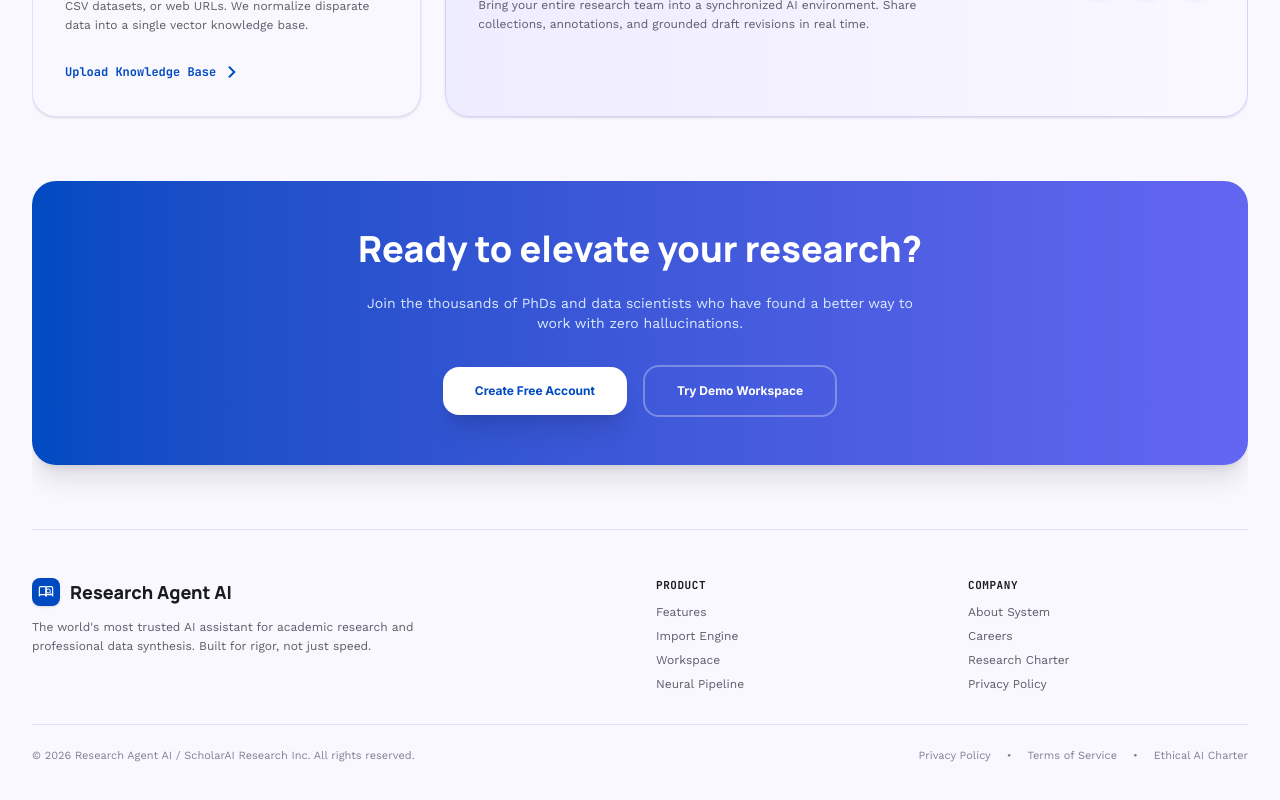
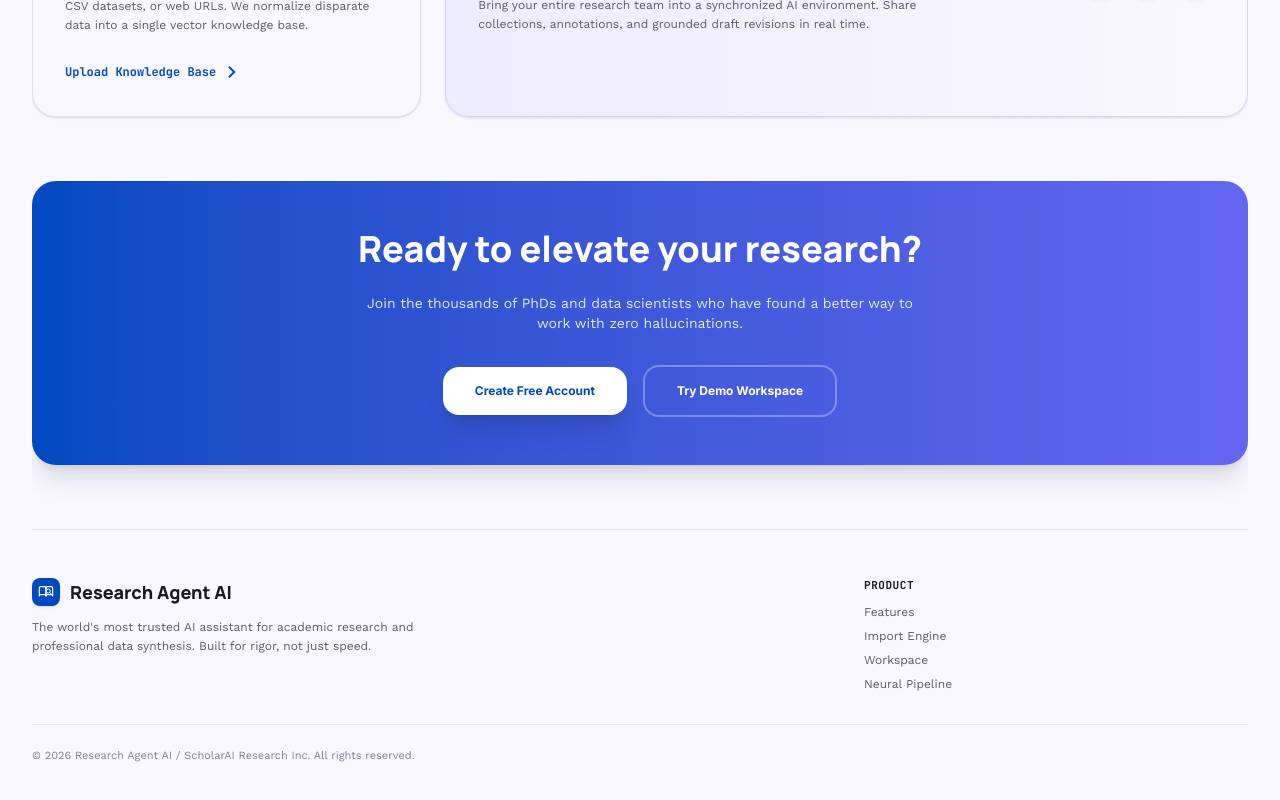
Before and after one commit to bikram73/Research_Agent_AI, a React (Vite) app: page / in a window 1280 px wide. Shown: the part 1885-2685 px from the top of the page. Built offline with nearby package versions, Linux system fonts and the light colour scheme.

Commit message:
first commit

```diff
--- a/src/components/HomeView.tsx
+++ b/src/components/HomeView.tsx
@@ -346,7 +346,7 @@
       <footer className="pt-12 border-t border-[#E0E0FF] text-xs text-[#5C5D69] space-y-8 font-['Work_Sans']">
         <div className="grid grid-cols-1 md:grid-cols-12 gap-8">
 
-          <div className="md:col-span-6 space-y-3">
+          <div className="md:col-span-8 space-y-3">
             <div className="flex items-center gap-2.5">
               <div className="w-7 h-7 rounded-lg bg-[#004AC1] text-white flex items-center justify-center p-1 shadow-sm">
                 <svg className="w-4 h-4 text-white" viewBox="0 0 24 24" fill="none" xmlns="http://www.w3.org/2000/svg">
@@ -363,7 +363,7 @@
             </p>
           </div>
 
-          <div className="md:col-span-3 space-y-3">
+          <div className="md:col-span-4 space-y-3">
             <p className="font-bold text-[#191B23] uppercase tracking-wider font-['JetBrains_Mono'] text-[11px]">
               Product
             </p>
@@ -375,29 +375,10 @@
             </ul>
           </div>
 
-          <div className="md:col-span-3 space-y-3">
-            <p className="font-bold text-[#191B23] uppercase tracking-wider font-['JetBrains_Mono'] text-[11px]">
-              Company
-            </p>
-            <ul className="space-y-2">
-              <li><button onClick={() => onNavigate('about')} className="hover:text-[#004AC1]">About System</button></li>
-              <li><a href="#" className="hover:text-[#004AC1]">Careers</a></li>
-              <li><a href="#" className="hover:text-[#004AC1]">Research Charter</a></li>
-              <li><a href="#" className="hover:text-[#004AC1]">Privacy Policy</a></li>
-            </ul>
-          </div>
-
         </div>
 
         <div className="pt-6 border-t border-[#E0E0FF] flex flex-col sm:flex-row items-center justify-between gap-4 text-[11px] text-[#808191]">
           <p>© 2026 Research Agent AI / ScholarAI Research Inc. All rights reserved.</p>
-          <div className="flex items-center gap-4">
-            <a href="#" className="hover:underline">Privacy Policy</a>
-            <span>•</span>
-            <a href="#" className="hover:underline">Terms of Service</a>
-            <span>•</span>
-            <a href="#" className="hover:underline">Ethical AI Charter</a>
-          </div>
         </div>
       </footer>
 
```
